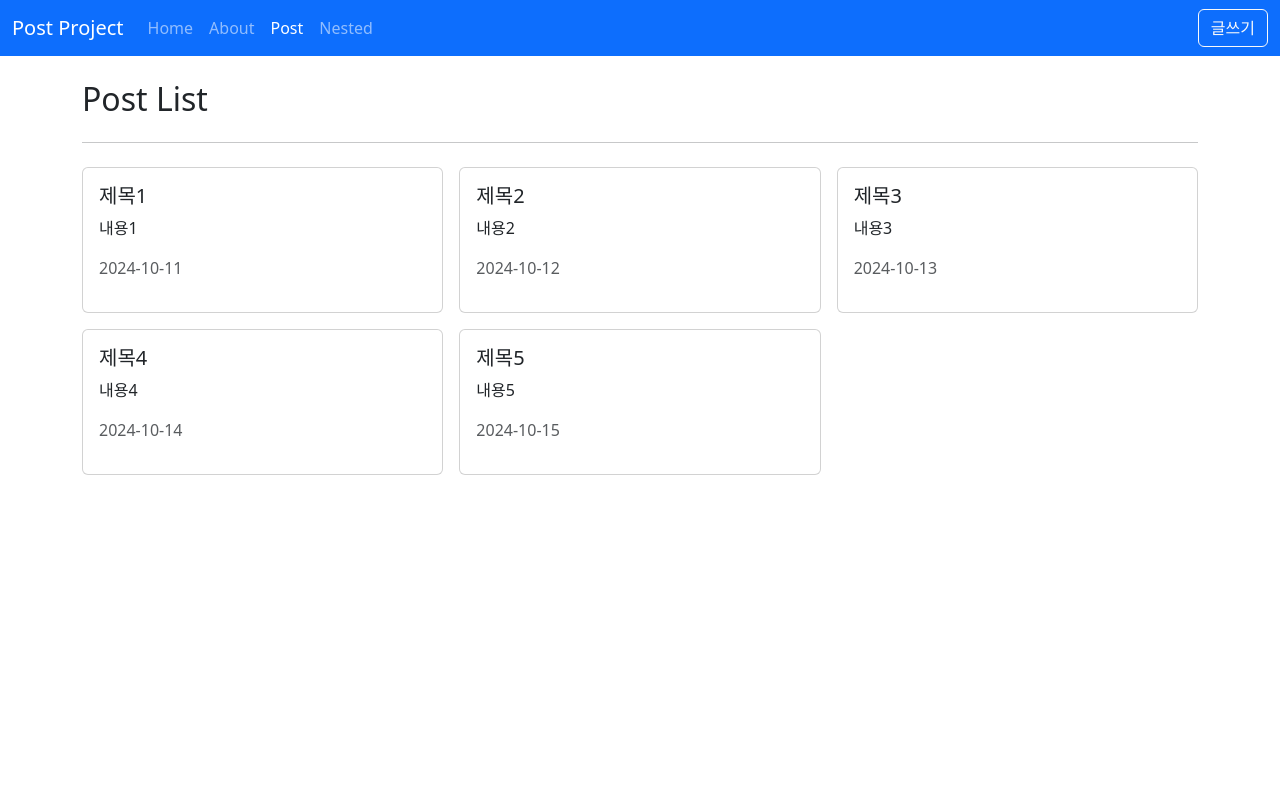
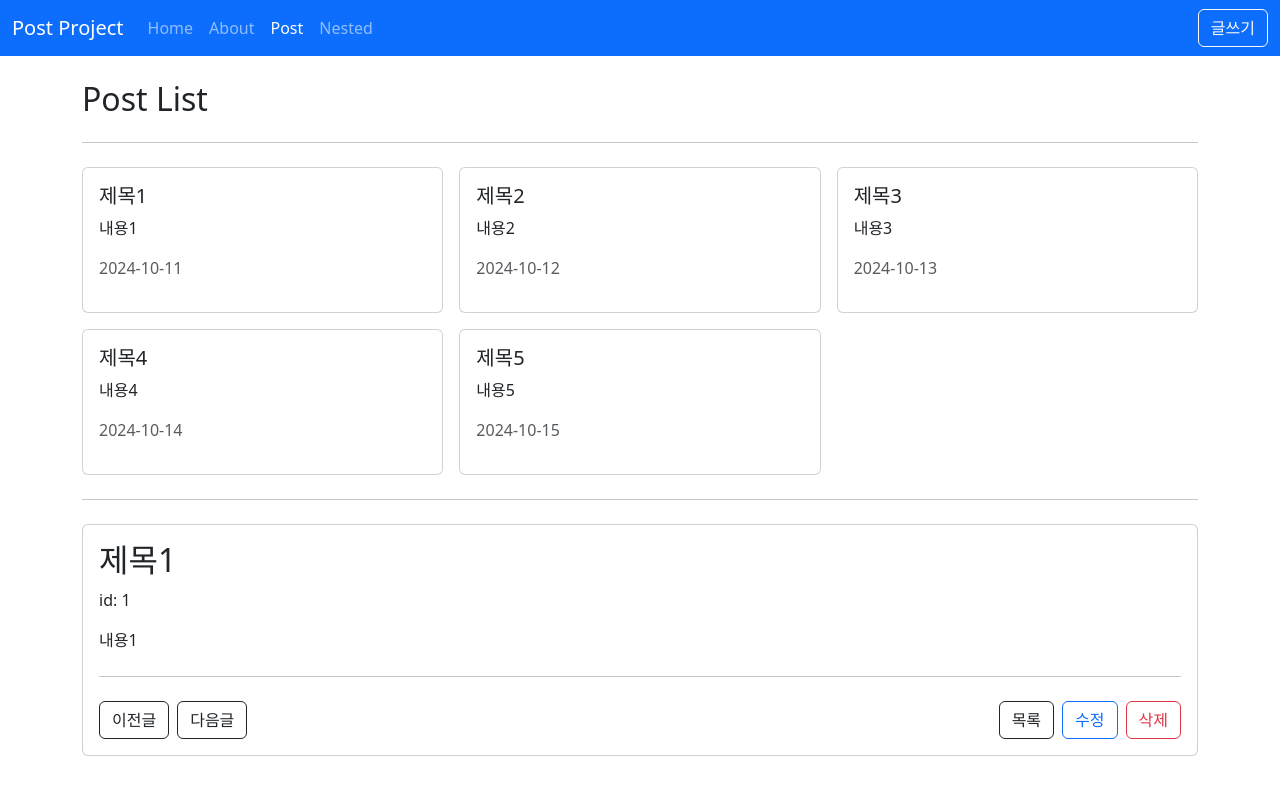
Before and after one commit to red2132/vue_practice_project, a Vue app in the folder vue3-posts/: page /posts in a window 1280 px wide. Shown: the top 794 px of the page. Built offline with nearby package versions, Linux system fonts and the light colour scheme; the HTML template or start-up script is replaced by a standard one.

Commit message:
props 추가

```diff
--- a/vue3-posts/src/api/posts.js
+++ b/vue3-posts/src/api/posts.js
@@ -7,6 +7,10 @@
 	{ id: 5, title: '제목5', content: '내용5', createdAt: '2024-10-15' },
 ];
 
-export default function getPosts() {
+export function getPosts() {
 	return posts;
 }
+
+export function getPostById(id) {
+	return posts.find(item => item.id === id);
+}
--- a/vue3-posts/src/components/Posts/PostItem.vue
+++ b/vue3-posts/src/components/Posts/PostItem.vue
@@ -1,16 +1,16 @@
 <template>
-	<div class="card">
-		<div class="card-body">
-			<h5 class="card-title">{{ title }}</h5>
-			<p class="card-text">
-				{{ content }}
-			</p>
-			<p class="text-muted">{{ createdAt }}</p>
-		</div>
-	</div>
+	<AppCard>
+		<h5 class="card-title">{{ title }}</h5>
+		<p class="card-text">
+			{{ content }}
+		</p>
+		<p class="text-muted">{{ createdAt }}</p></AppCard
+	>
 </template>
 
 <script setup>
+import AppCard from '../app/AppCard.vue';
+
 defineProps({
 	title: {
 		type: String,
--- /dev/null
+++ b/vue3-posts/src/components/app/AppCard.vue
@@ -0,0 +1,13 @@
+<template>
+	<div class="card">
+		<div v-if="$slots.header" class="card-header">
+			<slot name="header"></slot>
+		</div>
+		<div v-if="$slots.default" class="card-body">
+			<slot></slot>
+		</div>
+		<div v-if="$slots.footer" class="card-footer">
+			<slot name="footer"></slot>
+		</div>
+	</div>
+</template>
--- a/vue3-posts/src/router/index.js
+++ b/vue3-posts/src/router/index.js
@@ -37,6 +37,9 @@
 		path: '/posts/:id',
 		component: PostDetailView,
 		name: 'PostDetail',
+		// props: true,
+		// boolean값 말고도 함수로도 props 값 전달 가능
+		props: route => ({ id: parseInt(route.params.id) }),
 	},
 	{
 		path: '/posts/:id/edit',
--- a/vue3-posts/src/views/posts/PostDetailView.vue
+++ b/vue3-posts/src/views/posts/PostDetailView.vue
@@ -1,8 +1,8 @@
 <template>
 	<div>
-		<h2>제목</h2>
-		<p>id: 아이디</p>
-		<p>내용</p>
+		<h2>{{ form.title }}</h2>
+		<p>id: {{ props.id }}</p>
+		<p>{{ form.content }}</p>
 		<hr class="my-4" />
 		<div class="row g-2">
 			<div class="col-auto">
@@ -28,14 +28,26 @@
 </template>
 
 <script setup>
-import { useRoute, useRouter } from 'vue-router';
+import { getPostById } from '@/api/posts';
+import { ref } from 'vue';
+import { useRouter } from 'vue-router';
 
-const route = useRoute();
+const props = defineProps({
+	id: Number,
+});
+const form = ref({});
+
+const fetchPost = () => {
+	const data = getPostById(props.id);
+	form.value = { ...data }; // 전개 구문을 이용한 복사
+};
+
+fetchPost();
 const router = useRouter();
-const id = route.params.id;
 
 const goListPage = () => router.push({ name: 'PostList' });
-const goEditPage = () => router.push({ name: 'PostEdit', params: { id } });
+const goEditPage = () =>
+	router.push({ name: 'PostEdit', params: { id: props.id } });
 </script>
 
 <style lang="scss" scoped></style>
--- a/vue3-posts/src/views/posts/PostListView.vue
+++ b/vue3-posts/src/views/posts/PostListView.vue
@@ -12,14 +12,20 @@
 				/>
 			</div>
 		</div>
+		<hr class="my-4" />
+		<AppCard>
+			<PostDetailView :id="1"></PostDetailView>
+		</AppCard>
 	</div>
 </template>
 
 <script setup>
-import getPosts from '@/api/posts';
 import PostItem from '@/components/Posts/PostItem.vue';
 import { ref } from 'vue';
 import { useRouter } from 'vue-router';
+import PostDetailView from './PostDetailView.vue';
+import { getPosts } from '@/api/posts';
+import AppCard from '@/components/app/AppCard.vue';
 
 const posts = ref([]);
 const router = useRouter();
```
